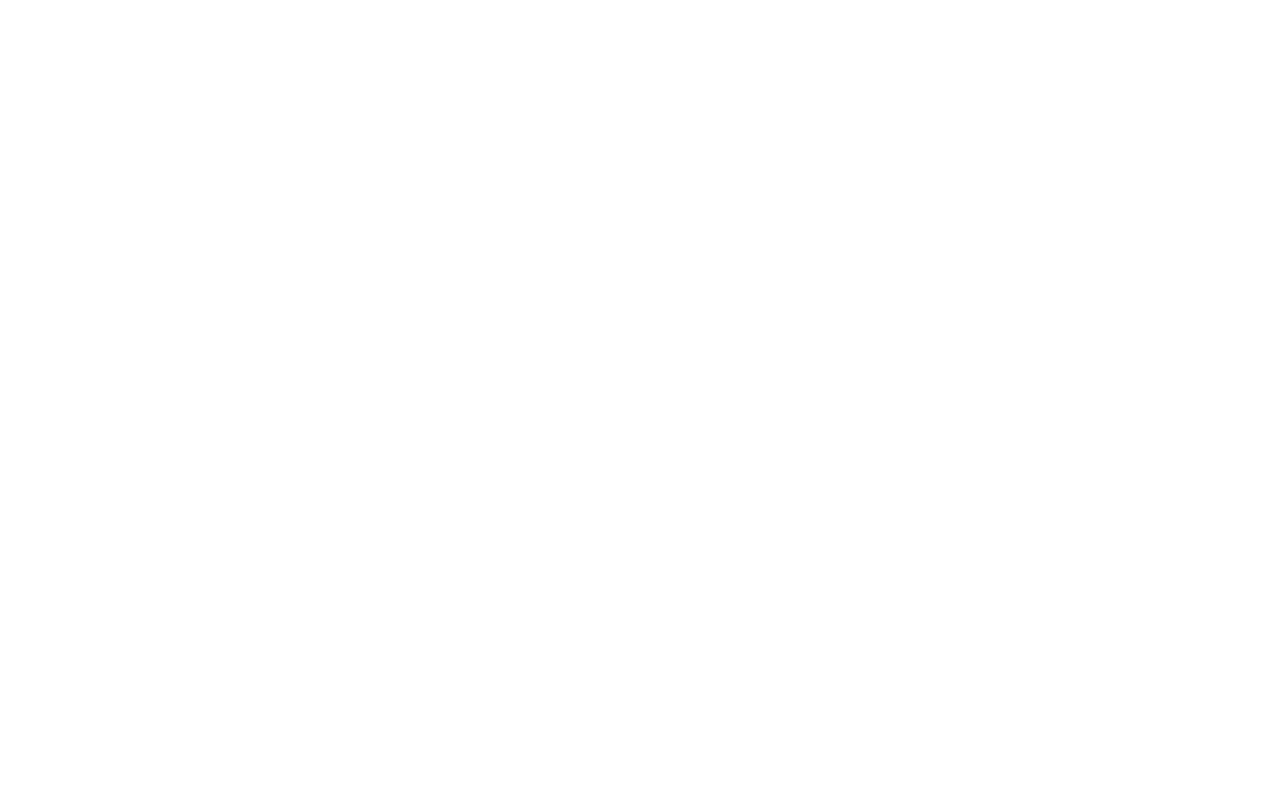
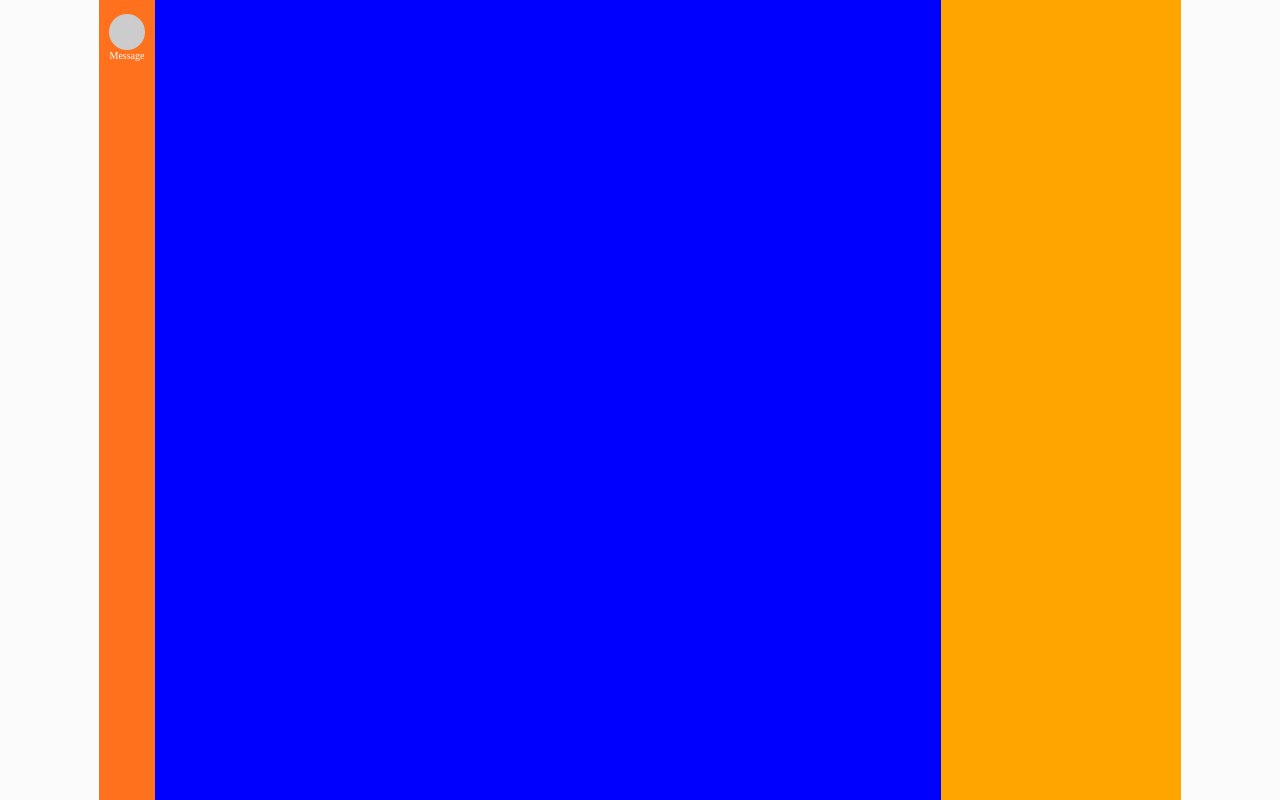
Before and after one commit to fahmifan/chat-app, a React (Create React App) app: page / in a window 1280 px wide. Built offline with nearby package versions, Linux system fonts and the light colour scheme.

Commit message:
add layout container using grid

```diff
--- a/src/App.js
+++ b/src/App.js
@@ -1,10 +1,13 @@
 import React, { Component } from 'react';
+
+import { Message  } from "./container"
 
 class App extends Component {
   render() {
     return (
-      <div className="App">
-      </div>
+      <>
+        <Message />
+      </>
     );
   }
 }
--- /dev/null
+++ b/src/container/Message.js
@@ -0,0 +1,58 @@
+import React, { useState  } from "react"
+import styled from "styled-components"
+
+const Root = styled.div`
+  width: 100%;
+  display: flex;
+  justify-content: center;
+  background: #fbfbfb;
+`
+
+const Layout = styled.main`
+  display: grid;
+  grid-template-columns: 56px 286px 500px 240px;
+  height: 100vh;
+`
+
+const ProfilPict = styled.div`
+  background: #ccc;
+  width: 36px;
+  height: 36px;
+  border-radius: 100%;
+`
+
+const LeftMenu = styled.div`
+  background: #ff711c;
+  display: flex;
+  align-items: center;
+  flex-direction: column;
+  padding-top: 14px;
+`
+
+const Inbox = styled.div`
+  background: blue;
+`
+
+const ChatRoom = styled.div`
+  background: blue;
+`
+
+const SubjectList = styled.div`
+  background: orange;
+`
+
+export function Message() {
+  return (
+    <Root>
+    <Layout>
+      <LeftMenu>
+        <ProfilPict />
+        <p style={{fontSize: '10px', color: '#fff'}}>Message</p>
+      </LeftMenu>
+      <Inbox />
+      <ChatRoom />
+      <SubjectList />
+    </Layout>
+    </Root>
+  )
+}
--- /dev/null
+++ b/src/container/index.js
@@ -0,0 +1 @@
+export * from "./Message"
--- /dev/null
+++ b/src/index.css
@@ -0,0 +1,6 @@
+/* Normalize */
+
+* {
+    margin: 0;
+    padding: 0;
+}
--- a/src/index.js
+++ b/src/index.js
@@ -2,6 +2,8 @@ import React from 'react';
 import ReactDOM from 'react-dom';
 import App from './App';
 import * as serviceWorker from './serviceWorker';
+
+import _ from "./index.css"
 
 ReactDOM.render(<App />, document.getElementById('root'));
 
```
